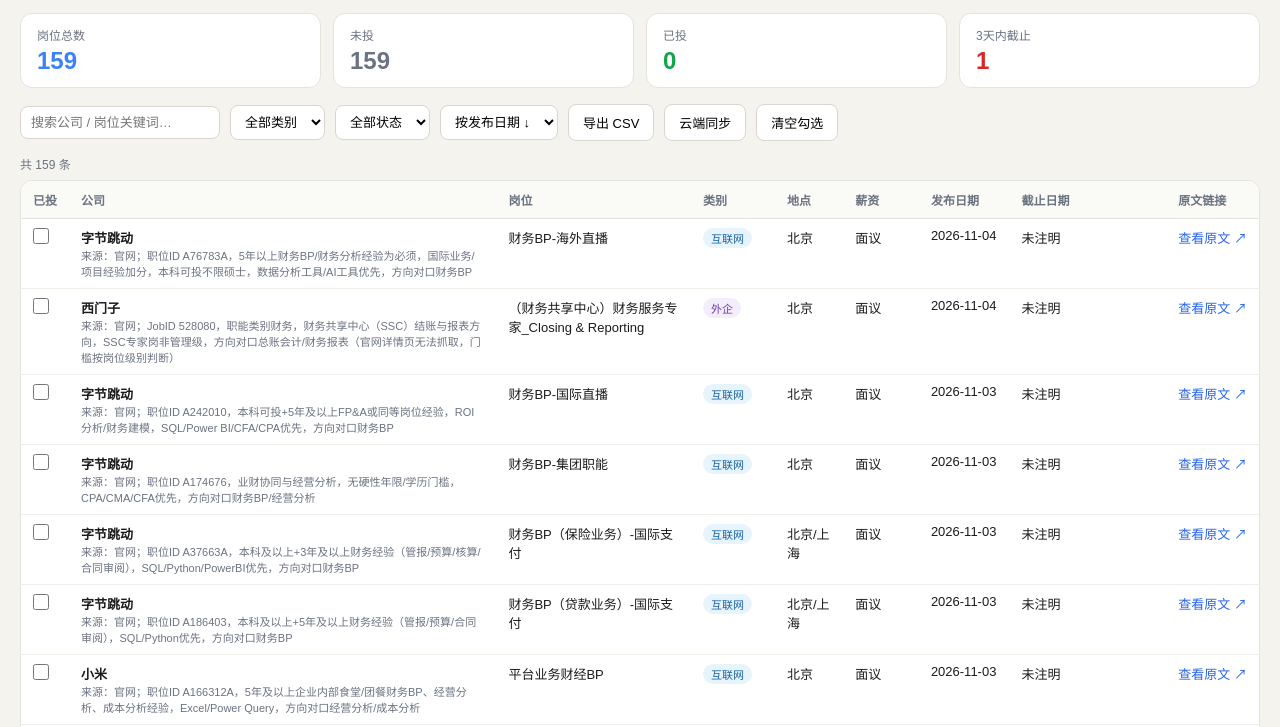
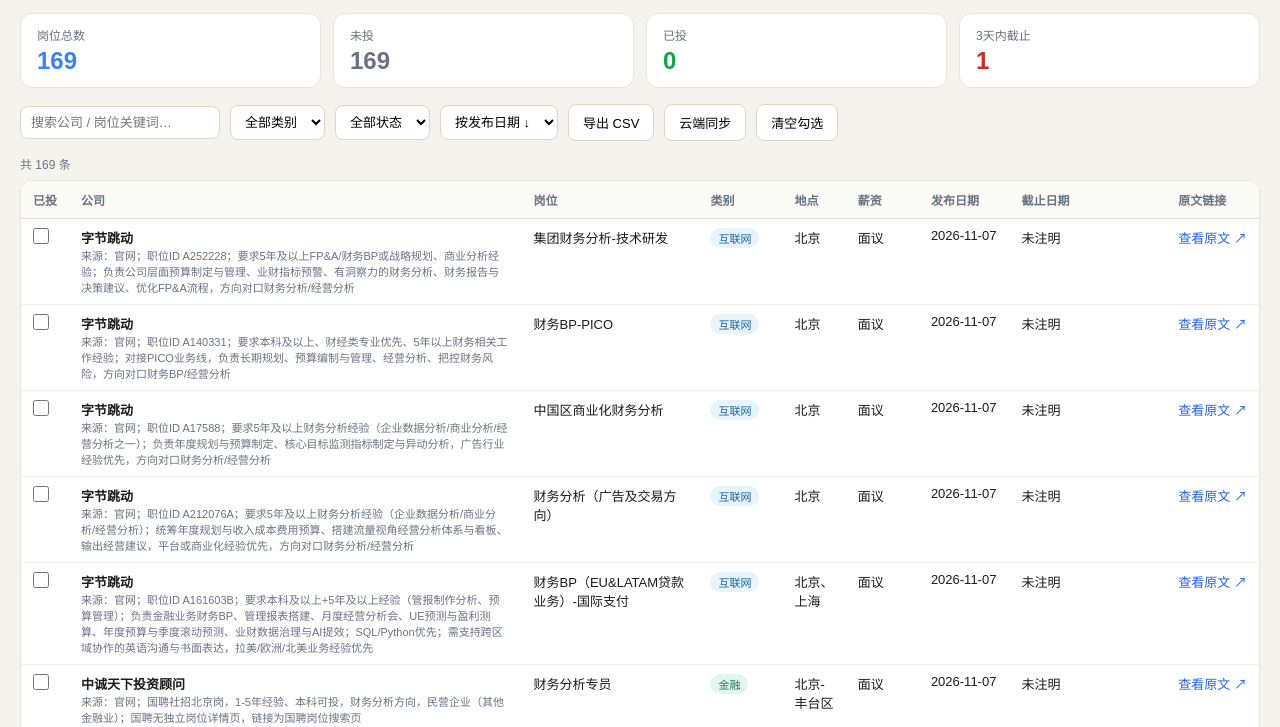
Before and after one commit to Sanmuhe-chen/job-tracker, a plain HTML site: page index.html in a window 1280 px wide. Shown: the part 73-800 px from the top of the page. Drawn offline with Linux system fonts and the light colour scheme; no server answers.

Commit message:
每日岗位更新 2026-11-07

```diff
--- a/index.html
+++ b/index.html
@@ -263,7 +263,17 @@ var JOBS = [
   {id:156, company:"小米", category:"互联网", position:"平台业务财经BP", location:"北京", salary:"面议", publish:"2026-11-03", deadline:"", url:"https://xiaomi.jobs.f.mioffice.cn/index/position/7703557003217946907/detail", note:"来源：官网；职位ID A166312A，5年及以上企业内部食堂/团餐财务BP、经营分析、成本分析经验，Excel/Power Query，方向对口经营分析/成本分析"},
   {id:157, company:"字节跳动", category:"互联网", position:"财务BP-海外直播", location:"北京", salary:"面议", publish:"2026-11-04", deadline:"", url:"https://jobs.bytedance.com/experienced/position/7697173837427443973/detail", note:"来源：官网；职位ID A76783A，5年以上财务BP/财务分析经验为必须，国际业务/项目经验加分，本科可投不限硕士，数据分析工具/AI工具优先，方向对口财务BP"},
   {id:158, company:"西门子", category:"外企", position:"（财务共享中心）财务服务专家_Closing & Reporting", location:"北京", salary:"面议", publish:"2026-11-04", deadline:"", url:"https://jobs.siemens.com.cn/siemens/position/index?recruitmentType=SOCIALRECRUITMENT", note:"来源：官网；JobID 528080，职能类别财务，财务共享中心（SSC）结账与报表方向，SSC专家岗非管理级，方向对口总账会计/财务报表（官网详情页无法抓取，门槛按岗位级别判断）"},
-  {id:159, company:"美团", category:"互联网", position:"小象财务BP", location:"北京", salary:"面议", publish:"2026-10-08", deadline:"", url:"https://zhaopin.meituan.com/web/position/detail?jobUnionId=4742341210&highlightType=social", note:"来源：官网；本科及以上+财务/会计专业+5年以上财务或财务分析经验，负责财务预算与成本控制、管理报告编制与经营分析，方向对口财务BP/经营分析，餐饮行业经验优先；官网更新于2026/10/08，2026-11-06列表首见"}
+  {id:159, company:"美团", category:"互联网", position:"小象财务BP", location:"北京", salary:"面议", publish:"2026-10-08", deadline:"", url:"https://zhaopin.meituan.com/web/position/detail?jobUnionId=4742341210&highlightType=social", note:"来源：官网；本科及以上+财务/会计专业+5年以上财务或财务分析经验，负责财务预算与成本控制、管理报告编制与经营分析，方向对口财务BP/经营分析，餐饮行业经验优先；官网更新于2026/10/08，2026-11-06列表首见"},
+  {id:160, company:"字节跳动", category:"互联网", position:"集团财务分析-技术研发", location:"北京", salary:"面议", publish:"2026-11-07", deadline:"", url:"https://jobs.bytedance.com/experienced/position/7371380916692404507/detail", note:"来源：官网；职位ID A252228；要求5年及以上FP&A/财务BP或战略规划、商业分析经验；负责公司层面预算制定与管理、业财指标预警、有洞察力的财务分析、财务报告与决策建议、优化FP&A流程，方向对口财务分析/经营分析"},
+  {id:161, company:"字节跳动", category:"互联网", position:"财务BP-PICO", location:"北京", salary:"面议", publish:"2026-11-07", deadline:"", url:"https://jobs.bytedance.com/experienced/position/7682627635390941445/detail", note:"来源：官网；职位ID A140331；要求本科及以上、财经类专业优先、5年以上财务相关工作经验；对接PICO业务线，负责长期规划、预算编制与管理、经营分析、把控财务风险，方向对口财务BP/经营分析"},
+  {id:162, company:"字节跳动", category:"互联网", position:"中国区商业化财务分析", location:"北京", salary:"面议", publish:"2026-11-07", deadline:"", url:"https://jobs.bytedance.com/experienced/position/7678695437445875973/detail", note:"来源：官网；职位ID A17588；要求5年及以上财务分析经验（企业数据分析/商业分析/经营分析之一）；负责年度规划与预算制定、核心目标监测指标制定与异动分析，广告行业经验优先，方向对口财务分析/经营分析"},
+  {id:163, company:"字节跳动", category:"互联网", position:"财务分析（广告及交易方向）", location:"北京", salary:"面议", publish:"2026-11-07", deadline:"", url:"https://jobs.bytedance.com/experienced/position/7688281143544072501/detail", note:"来源：官网；职位ID A212076A；要求5年及以上财务分析经验（企业数据分析/商业分析/经营分析）；统筹年度规划与收入成本费用预算、搭建流量视角经营分析体系与看板、输出经营建议，平台或商业化经验优先，方向对口财务分析/经营分析"},
+  {id:164, company:"字节跳动", category:"互联网", position:"财务BP（EU&LATAM贷款业务）-国际支付", location:"北京、上海", salary:"面议", publish:"2026-11-07", deadline:"", url:"https://jobs.bytedance.com/experienced/position/7699751585452230917/detail", note:"来源：官网；职位ID A161603B；要求本科及以上+5年及以上经验（管报制作分析、预算管理）；负责金融业务财务BP、管理报表搭建、月度经营分析会、UE预测与盈利测算、年度预算与季度滚动预测、业财数据治理与AI提效；SQL/Python优先；需支持跨区域协作的英语沟通与书面表达，拉美/欧洲/北美业务经验优先"},
+  {id:165, company:"美团", category:"互联网", position:"SaaS财务运营", location:"北京", salary:"面议", publish:"2026-03-23", deadline:"", url:"https://zhaopin.meituan.com/web/position/detail?jobUnionId=4113672979&highlightType=social", note:"来源：官网；官网更新时间2026/03/23；要求本科及以上、会计/经济/管理类专业、5年经验；对接SaaS业务需求，结合会计准则与结算规则出具财务方案，推进线上计费结算、传账及业财数据校验，用AI工具优化财务运营流程；与用户百度结算运营背景高度对口"},
+  {id:166, company:"中诚天下投资顾问", category:"金融", position:"财务分析专员", location:"北京-丰台区", salary:"面议", publish:"2026-11-07", deadline:"", url:"https://www.iguopin.com/job?keyword=财务分析专员", note:"来源：官网；国聘社招北京岗，1-5年经验、本科可投，财务分析方向，民营企业（其他金融业）；国聘无独立岗位详情页，链接为国聘岗位搜索页"},
+  {id:167, company:"中科格瑞", category:"央企国企", position:"财务及综合事务管理", location:"北京-海淀区", salary:"面议", publish:"2026-11-07", deadline:"", url:"https://www.iguopin.com/job?keyword=财务及综合事务管理", note:"来源：官网；国聘社招北京岗，3-5年经验、本科可投，岗位类别总账会计专员/助理，要求会计初级职称；国企科技服务企业；国聘无独立岗位详情页，链接为国聘岗位搜索页"},
+  {id:168, company:"中远幸福大厦", category:"央企国企", position:"财务部财务会计岗", location:"北京-朝阳区", salary:"面议", publish:"2026-11-07", deadline:"", url:"https://www.iguopin.com/job?keyword=财务部财务会计岗", note:"来源：官网；国聘社招北京岗，3-5年经验、大专及以上（本科可投），财务会计岗；国企房地产企业；国聘无独立岗位详情页，链接为国聘岗位搜索页"},
+  {id:169, company:"中传文旅", category:"央企国企", position:"财务经理", location:"北京-朝阳区", salary:"10-14K", publish:"2026-11-07", deadline:"", url:"https://www.iguopin.com/job?keyword=财务经理", note:"来源：官网；国聘社招北京岗，5-10年经验（5年符合下限）、本科可投，岗位标签财务经理/财务分析/财务预算；国企文化企业，薪资10-14K略低于期望区间下沿；国聘无独立岗位详情页，链接为国聘岗位搜索页"}
 ];
 
 var LS_PREFIX = 'job_applied_';
```
